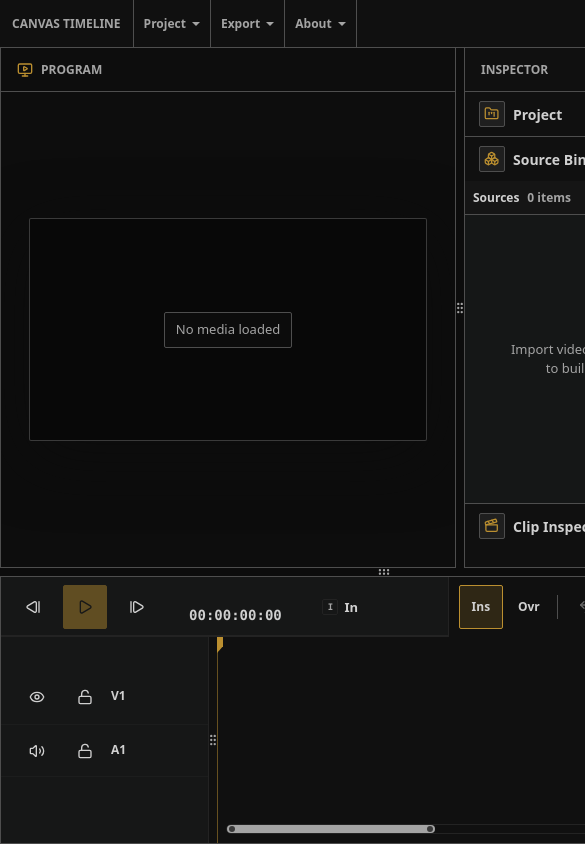
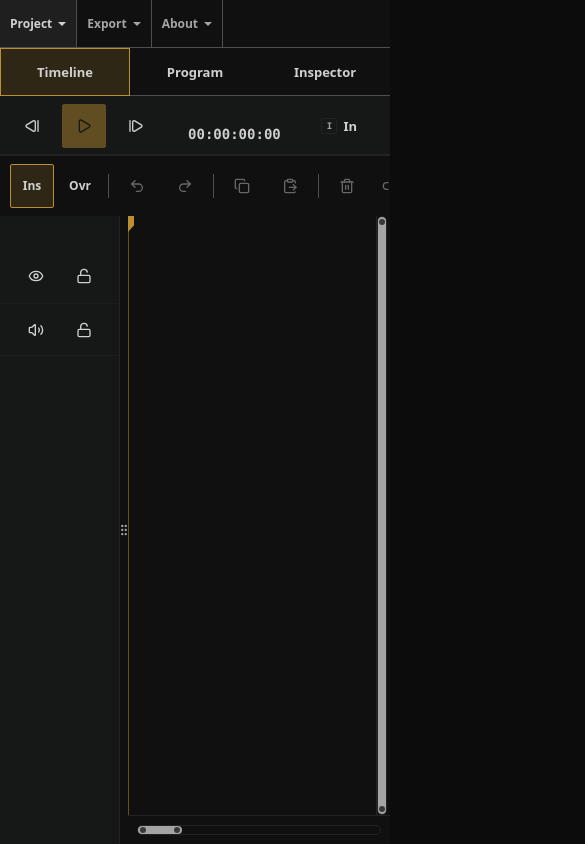
Before and after one commit to TechSquidTV/Canvas-Timeline, a React (Vite) app in the folder apps/full-editor-demo/: page / in a window 390 px wide. Shown: the top 844 px of the page, 585 px wide, since content can reach past the window. Built offline with nearby package versions, Linux system fonts and the light colour scheme.

Commit message:
feat(demo): add compact editor workspace

```diff
--- a/apps/full-editor-demo/src/app/shell/EditorShell.tsx
+++ b/apps/full-editor-demo/src/app/shell/EditorShell.tsx
@@ -1,3 +1,4 @@
+import { useEffect, useState } from 'react';
 import { PreviewMonitor } from '#full-editor/features/media/PreviewMonitor';
 import { TimelineDock } from '#full-editor/app/shell/TimelineDock';
 import { ToolPanelStack } from '#full-editor/app/shell/ToolPanelStack';
@@ -9,6 +10,12 @@ import {
 } from '#full-editor/shared/ui/resizable';
 
 export function EditorShell() {
+  const compact = useCompactEditorLayout();
+
+  return compact ? <CompactEditorShell /> : <DesktopEditorShell />;
+}
+
+function DesktopEditorShell() {
   return (
     <main className="full-editor-app">
       <TopMenuBar />
@@ -57,3 +64,103 @@ export function EditorShell() {
     </main>
   );
 }
+
+type CompactEditorView = 'inspector' | 'program' | 'timeline';
+
+const compactEditorViews = [
+  { id: 'timeline', label: 'Timeline' },
+  { id: 'program', label: 'Program' },
+  { id: 'inspector', label: 'Inspector' },
+] as const satisfies readonly { id: CompactEditorView; label: string }[];
+
+function CompactEditorShell() {
+  const [activeView, setActiveView] = useState<CompactEditorView>('timeline');
+
+  return (
+    <main className="full-editor-app full-editor-app-compact">
+      <TopMenuBar />
+      <div className="compact-editor-workspace">
+        <div aria-label="Editor workspace" className="compact-editor-tabs" role="tablist">
+          {compactEditorViews.map((view) => (
+            <button
+              aria-controls={`compact-editor-panel-${view.id}`}
+              aria-selected={activeView === view.id}
+              className="editor-button editor-button-ghost compact-editor-tab"
+              id={`compact-editor-tab-${view.id}`}
+              key={view.id}
+              onClick={() => setActiveView(view.id)}
+              onKeyDown={(event) => {
+                const nextView = getNextCompactEditorView(view.id, event.key);
+                if (nextView !== null) {
+                  event.preventDefault();
+                  setActiveView(nextView);
+                  document.getElementById(`compact-editor-tab-${nextView}`)?.focus();
+                }
+              }}
+              role="tab"
+              tabIndex={activeView === view.id ? 0 : -1}
+              type="button"
+            >
+              {view.label}
+            </button>
+          ))}
+        </div>
+        <section
+          aria-labelledby={`compact-editor-tab-${activeView}`}
+          className="compact-editor-panel"
+          id={`compact-editor-panel-${activeView}`}
+          role="tabpanel"
+        >
+          {activeView === 'timeline' ? <TimelineDock compact /> : null}
+          {activeView === 'program' ? <PreviewMonitor /> : null}
+          {activeView === 'inspector' ? <ToolPanelStack /> : null}
+        </section>
+      </div>
+    </main>
+  );
+}
+
+function useCompactEditorLayout() {
+  const [compact, setCompact] = useState(() => matchCompactEditorLayout());
+
+  useEffect(() => {
+    if (typeof window.matchMedia !== 'function') {
+      return;
+    }
+
+    const query = window.matchMedia('(max-width: 47.999rem)');
+    const update = () => setCompact(query.matches);
+    query.addEventListener('change', update);
+    update();
+    return () => query.removeEventListener('change', update);
+  }, []);
+
+  return compact;
+}
+
+function matchCompactEditorLayout() {
+  return typeof window.matchMedia === 'function'
+    ? window.matchMedia('(max-width: 47.999rem)').matches
+    : false;
+}
+
+function getNextCompactEditorView(
+  currentView: CompactEditorView,
+  key: string
+): CompactEditorView | null {
+  const currentIndex = compactEditorViews.findIndex((view) => view.id === currentView);
+  switch (key) {
+    case 'ArrowLeft':
+      return compactEditorViews[
+        (currentIndex - 1 + compactEditorViews.length) % compactEditorViews.length
+      ].id;
+    case 'ArrowRight':
+      return compactEditorViews[(currentIndex + 1) % compactEditorViews.length].id;
+    case 'Home':
+      return compactEditorViews[0].id;
+    case 'End':
+      return compactEditorViews[compactEditorViews.length - 1].id;
+    default:
+      return null;
+  }
+}
--- a/apps/full-editor-demo/src/app/shell/TimelineDock.tsx
+++ b/apps/full-editor-demo/src/app/shell/TimelineDock.tsx
@@ -8,7 +8,7 @@ import { TimelineSurface } from '#full-editor/features/timeline/TimelineSurface'
 import { TrackHeaderColumn } from '#full-editor/features/timeline/TrackHeaderColumn';
 import { TransportBar } from '#full-editor/features/timeline/TransportBar';
 
-export function TimelineDock() {
+export function TimelineDock({ compact = false }: { compact?: boolean }) {
   return (
     <section className="full-editor-timeline-dock" aria-label="Timeline editor">
       <div className="timeline-editor-command-strip">
@@ -22,10 +22,10 @@ export function TimelineDock() {
       >
         <ResizablePanel
           className="editor-shell-panel editor-track-header-shell-panel"
-          defaultSize="13rem"
+          defaultSize={compact ? '7.5rem' : '13rem'}
           groupResizeBehavior="preserve-pixel-size"
-          maxSize="22rem"
-          minSize="10rem"
+          maxSize={compact ? '9rem' : '22rem'}
+          minSize={compact ? '7.5rem' : '10rem'}
         >
           <div className="timeline-editor-header-panel">
             <div className="timeline-stage timeline-editor-header-stage">
--- a/apps/full-editor-demo/src/styles/shell.css
+++ b/apps/full-editor-demo/src/styles/shell.css
@@ -4,7 +4,7 @@
     grid-template-rows: 3rem minmax(0, 1fr);
     width: 100%;
     height: 100svh;
-    min-width: 48rem;
+    min-width: 0;
     min-height: 0;
     background: var(--editor-workspace);
   }
@@ -581,4 +581,70 @@
     font-weight: 750;
     line-height: 1;
   }
+
+  .compact-editor-workspace {
+    display: grid;
+    grid-template-rows: 3rem minmax(0, 1fr);
+    min-width: 0;
+    min-height: 0;
+    overflow: hidden;
+  }
+
+  .compact-editor-tabs {
+    display: grid;
+    grid-template-columns: repeat(3, minmax(0, 1fr));
+    min-width: 0;
+    border-bottom: 1px solid var(--editor-border);
+    background: var(--editor-panel);
+  }
+
+  .compact-editor-tab {
+    width: 100%;
+    min-width: 0;
+    min-height: 3rem;
+    border-radius: 0;
+  }
+
+  .compact-editor-tab[aria-selected='true'] {
+    border-color: var(--primary);
+    background: color-mix(in oklch, var(--primary) 18%, transparent);
+  }
+
+  .compact-editor-panel {
+    min-width: 0;
+    min-height: 0;
+    overflow: hidden;
+  }
+
+  .compact-editor-panel > * {
+    width: 100%;
+    height: 100%;
+  }
 }
+
+@media (max-width: 47.999rem) {
+  .editor-top-menu-actions {
+    overflow-x: auto;
+    overflow-y: hidden;
+  }
+
+  .editor-autosave-status {
+    position: absolute;
+    width: 1px;
+    height: 1px;
+    overflow: hidden;
+    clip: rect(0 0 0 0);
+    clip-path: inset(50%);
+    white-space: nowrap;
+  }
+}
+
+@media (max-width: 30rem) {
+  .editor-top-menu {
+    grid-template-columns: minmax(0, 1fr);
+  }
+
+  .editor-top-menu-title {
+    display: none;
+  }
+}
--- a/apps/full-editor-demo/src/styles/timeline.css
+++ b/apps/full-editor-demo/src/styles/timeline.css
@@ -210,3 +210,21 @@
     place-items: center;
   }
 }
+
+@media (max-width: 47.999rem) {
+  .full-editor-timeline-dock {
+    grid-template-rows: 7.5rem minmax(0, 1fr);
+  }
+
+  .timeline-editor-command-strip {
+    display: grid;
+    grid-template-rows: 3.75rem 3.75rem;
+  }
+
+  .full-editor-transport,
+  .timeline-command-bar {
+    width: 100%;
+    max-width: none;
+    border-right: 0;
+  }
+}
```
Also changed, not shown: 1 other file (tests, documents, lock files or other folders).
